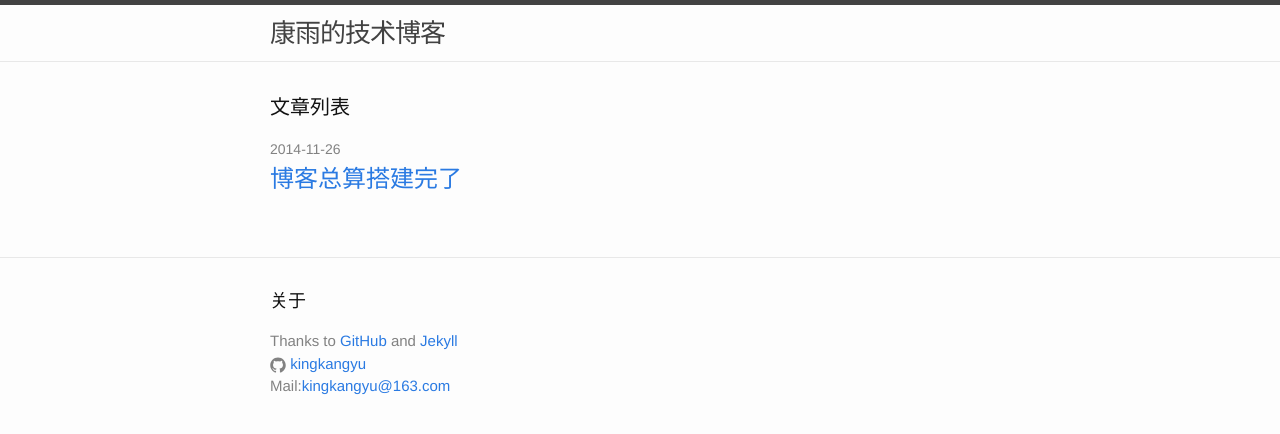
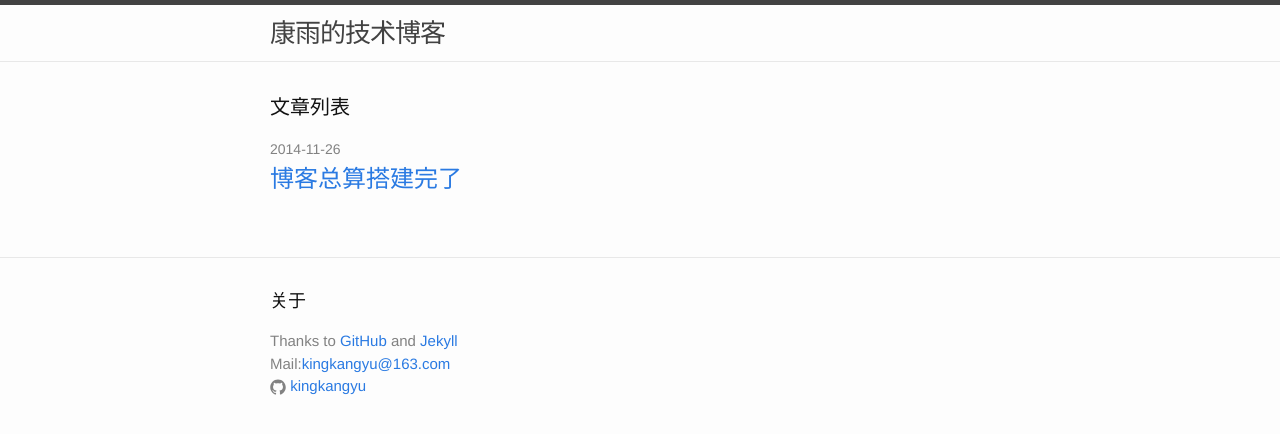
Before and after one commit to kingkangyu/kingkangyu.github.io, a Jekyll site: the page built from index.html, in a window 1280 px wide. Shown: the top 434 px of the page. Built offline with Jekyll 4.4.1, drawn with Linux system fonts in a browser that asks for light colours; part of the change alters nothing that is shown.

```diff
--- a/_includes/footer.html
+++ b/_includes/footer.html
@@ -13,6 +13,8 @@
             <a href="http://jekyllrb.com">Jekyll</a>
           </li>
 
+          <li>Mail:<a href="mailto:{{ site.email }}">{{ site.email }}</a></li>
+
           {% if site.github_username %}
           <li>
             <a href="https://github.com/{{ site.github_username }}">
@@ -27,8 +29,6 @@
           </li>
           {% endif %}
 
-          <li>Mail:<a href="mailto:{{ site.email }}">{{ site.email }}</a></li>
-
         </ul>
       </div>
 
```
